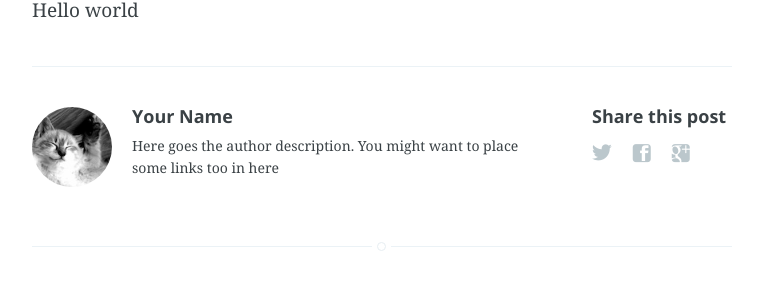
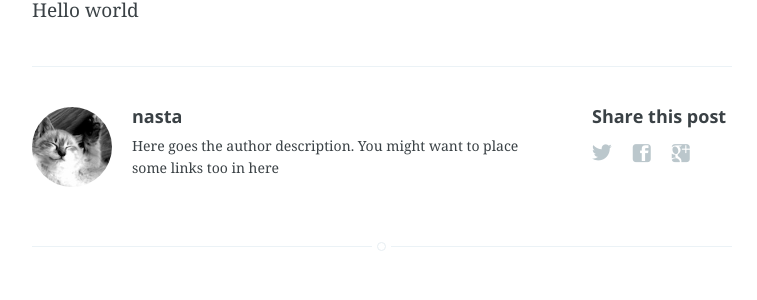
Before and after one commit to nasta/nasta.github.io, a Jekyll site: the page built from _posts/2013-12-09-hello-to-jekyll.md, in a window 1280 px wide. Shown: the part 202-502 px from the top of the page, without its empty margins (258-1015 px from the left). Built offline with Jekyll 4.4.1, drawn with Linux system fonts in a browser that asks for light colours; Markdown is read by kramdown in place of the engine named in the settings.

Commit message:
modified config

```diff
--- a/_config.yml
+++ b/_config.yml
@@ -1,5 +1,5 @@
 name: No Time To Play
-description: alvie
+description: nasta
 meta_description: "Your New Jekyll Site, Blogging about stuffs"
 
 markdown: redcarpet
@@ -8,5 +8,5 @@ logo: false
 paginate: 10
 
 # Details for the RSS feed generator
-url:            'blog url'
-author:         'Your Name'
+url:            'http://nasta.github.io'
+author:         'nasta'
```
